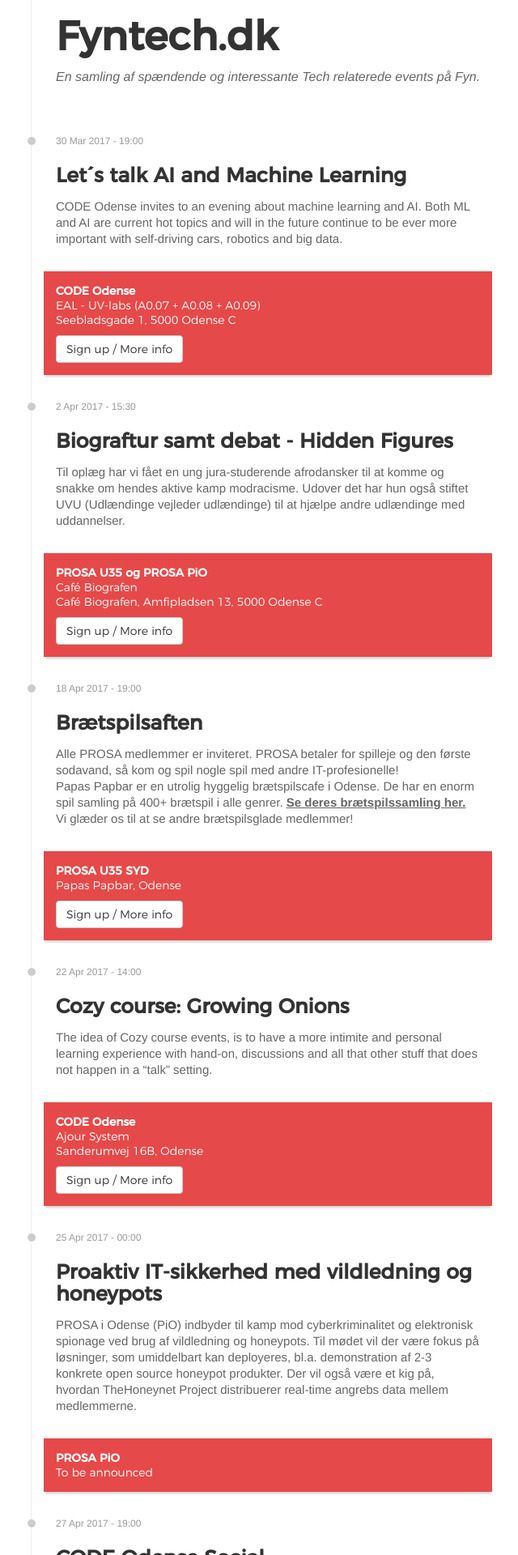
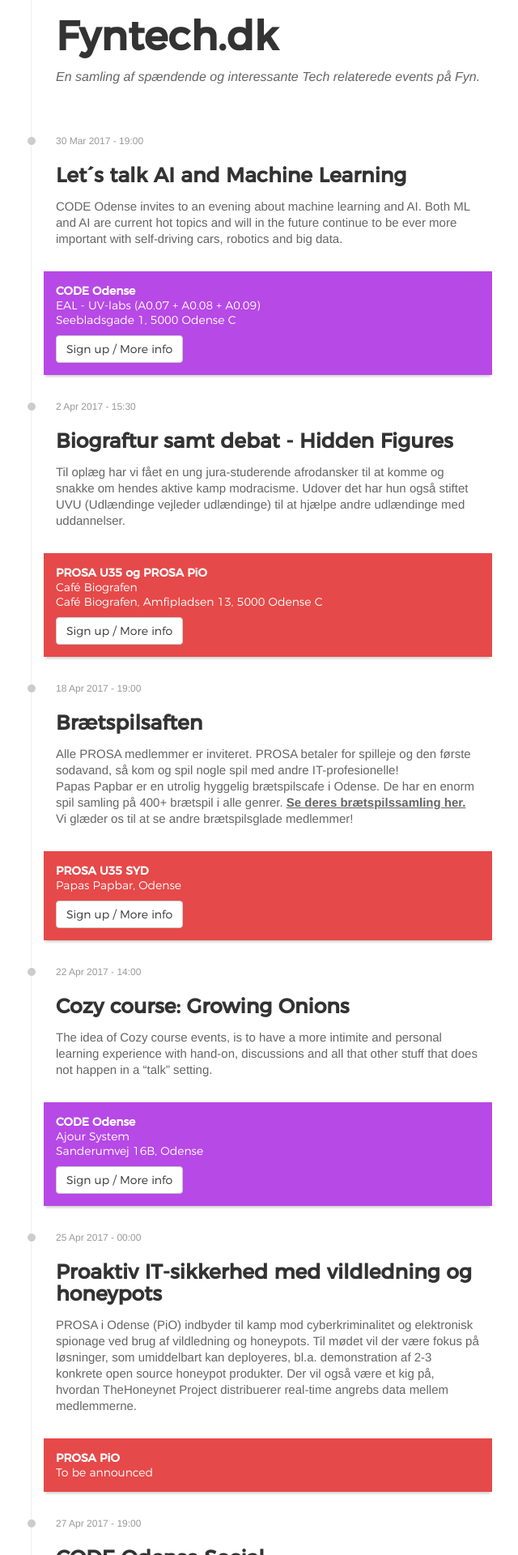
Before and after one commit to fyntech/fyntech, a Jekyll site: the page built from index.html, in a window 1280 px wide. Shown: the top 1920 px of the page at 81% size, without its empty margins (317-957 px from the left). Built offline with Jekyll 4.4.1, drawn with Linux system fonts in a browser that asks for light colours.

Commit message:
Added category colors

```diff
--- a/assets/style.scss
+++ b/assets/style.scss
@@ -168,11 +168,32 @@
     font-family: montserratregular;
   }
 
-  .colorful {
+  .event-info {
     font-family: montserratlight;
-    background-color: #E64949;
+    background-color: #999;
     color: white;
     box-shadow: 0px 4px 3px -2px rgba(0,0,0,0.2);
+  }
+}
+
+.category {
+  &.category-codeodense {
+    background-color: #B749E6;
+  }
+  &.category-eal {
+    background-color: #006E79;
+  }
+  &.category-flug {
+    background-color: #29ABE1;
+  }
+  &.category-ida {
+    background-color: #009FE3;
+  }
+  &.category-prosa {
+    background-color: #E64949;
+  }
+  &.category-vuc {
+    background-color: #00a357;
   }
 }
 
--- a/index.html
+++ b/index.html
@@ -20,7 +20,7 @@
           {% endif %}
           {{ event.excerpt }}
         </section>
-        <section class="colorful">
+        <section class="event-info {% if event.category %}category category-{{event.category}}{% endif %}">
           {% if event.organizer %}
             <div class="event-organizer">
               <b>{{ event.organizer }}</b>
```
Also changed, not shown: README.md.
